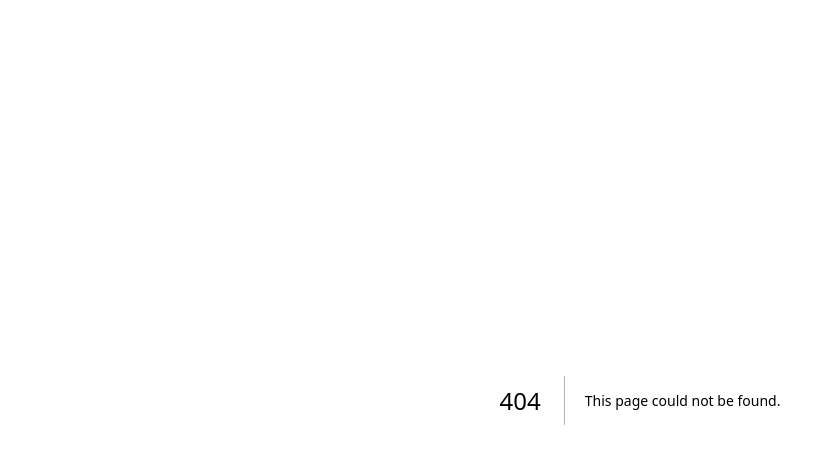
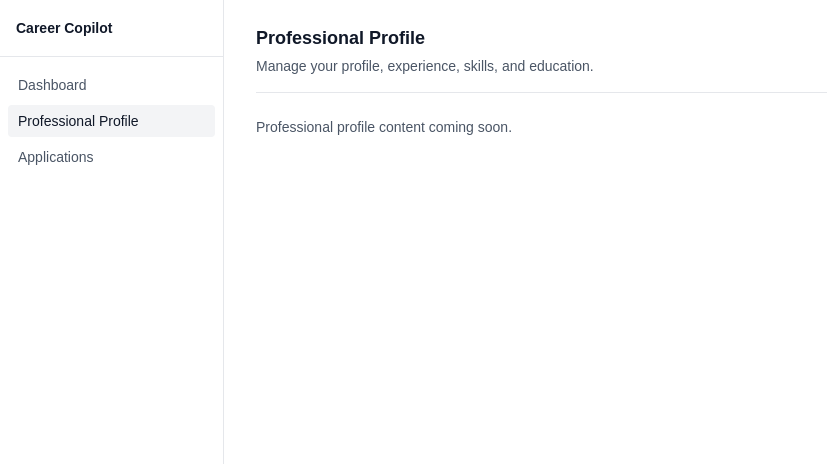
Before and after one commit to FacundoFalcioni2410/career-copilot, a Next.js app: page /profile in a window 1280 px wide. Before the commit this address had no page. Shown: the top 464 px of the page, without its empty margins (0-827 px from the left). Built offline with nearby package versions, Linux system fonts and the light colour scheme.

Commit message:
feat: add base layout with sidebar nav

```diff
--- a/package.json
+++ b/package.json
@@ -1,5 +1,5 @@
 {
-  "name": "career-copilot-web",
+  "name": "career-copilot",
   "version": "0.1.0",
   "private": true,
   "scripts": {
--- /dev/null
+++ b/src/app/applications/page.tsx
@@ -0,0 +1,13 @@
+import PageHeader from "@/components/layout/PageHeader";
+
+export default function ApplicationsPage() {
+  return (
+    <div>
+      <PageHeader
+        title="Applications"
+        description="Track and manage your job applications."
+      />
+      <p className="text-sm text-gray-600">Applications content coming soon.</p>
+    </div>
+  );
+}
--- a/src/app/layout.tsx
+++ b/src/app/layout.tsx
@@ -1,5 +1,6 @@
 import type { Metadata } from "next";
 import { Geist, Geist_Mono } from "next/font/google";
+import AppShell from "@/components/layout/AppShell";
 import "./globals.css";
 
 const geistSans = Geist({
@@ -13,8 +14,8 @@ const geistMono = Geist_Mono({
 });
 
 export const metadata: Metadata = {
-  title: "Create Next App",
-  description: "Generated by create next app",
+  title: "Career Copilot",
+  description: "AI-assisted career and job application management",
 };
 
 export default function RootLayout({ children }: LayoutProps<"/">) {
@@ -23,7 +24,9 @@ export default function RootLayout({ children }: LayoutProps<"/">) {
       lang="en"
       className={`${geistSans.variable} ${geistMono.variable} h-full antialiased`}
     >
-      <body className="min-h-full flex flex-col">{children}</body>
+      <body className="min-h-full flex flex-col">
+        <AppShell>{children}</AppShell>
+      </body>
     </html>
   );
 }
--- a/src/app/page.tsx
+++ b/src/app/page.tsx
@@ -1,69 +1,13 @@
-import Image from "next/image";
+import PageHeader from "@/components/layout/PageHeader";
 
-export default function Home() {
+export default function DashboardPage() {
   return (
-    <div className="flex flex-col flex-1 items-center justify-center bg-zinc-50 font-sans dark:bg-black">
-      <main className="flex flex-1 w-full max-w-3xl flex-col items-center justify-between py-32 px-16 bg-white dark:bg-black sm:items-start">
-        <Image
-          className="dark:invert h-5 w-[100px]"
-          src="/next.svg"
-          alt="Next.js logo"
-          width={100}
-          height={20}
-          priority
-        />
-        <div className="flex flex-col items-center gap-6 text-center sm:items-start sm:text-left">
-          <h1 className="max-w-xs text-3xl font-semibold leading-10 tracking-tight text-black dark:text-zinc-50">
-            To get started, edit the{" "}
-            <code className="rounded bg-black/[.06] px-1.5 py-0.5 font-mono text-[0.9em] dark:bg-white/[.08]">
-              page.tsx
-            </code>{" "}
-            file.
-          </h1>
-          <p className="max-w-md text-lg leading-8 text-zinc-600 dark:text-zinc-400">
-            Looking for a starting point or more instructions? Head over to{" "}
-            <a
-              href="https://vercel.com/templates?framework=next.js&utm_source=create-next-app&utm_medium=appdir-template-tw&utm_campaign=create-next-app"
-              className="font-medium text-zinc-950 dark:text-zinc-50"
-            >
-              Templates
-            </a>{" "}
-            or the{" "}
-            <a
-              href="https://nextjs.org/learn?utm_source=create-next-app&utm_medium=appdir-template-tw&utm_campaign=create-next-app"
-              className="font-medium text-zinc-950 dark:text-zinc-50"
-            >
-              Learning
-            </a>{" "}
-            center.
-          </p>
-        </div>
-        <div className="flex flex-col gap-4 text-base font-medium sm:flex-row">
-          <a
-            className="flex h-12 w-full items-center justify-center gap-2 rounded-full bg-foreground px-5 text-background transition-colors hover:bg-[#383838] dark:hover:bg-[#ccc] md:w-[158px]"
-            href="https://vercel.com/new?utm_source=create-next-app&utm_medium=appdir-template-tw&utm_campaign=create-next-app"
-            target="_blank"
-            rel="noopener noreferrer"
-          >
-            <Image
-              className="dark:invert h-[14px] w-4"
-              src="/vercel.svg"
-              alt="Vercel logomark"
-              width={16}
-              height={14}
-            />
-            Deploy Now
-          </a>
-          <a
-            className="flex h-12 w-full items-center justify-center rounded-full border border-solid border-black/[.08] px-5 transition-colors hover:border-transparent hover:bg-black/[.04] dark:border-white/[.145] dark:hover:bg-[#1a1a1a] md:w-[158px]"
-            href="https://nextjs.org/docs?utm_source=create-next-app&utm_medium=appdir-template-tw&utm_campaign=create-next-app"
-            target="_blank"
-            rel="noopener noreferrer"
-          >
-            Documentation
-          </a>
-        </div>
-      </main>
+    <div>
+      <PageHeader
+        title="Dashboard"
+        description="Overview of your career activity."
+      />
+      <p className="text-sm text-gray-600">Dashboard content coming soon.</p>
     </div>
   );
 }
--- /dev/null
+++ b/src/app/profile/page.tsx
@@ -0,0 +1,15 @@
+import PageHeader from "@/components/layout/PageHeader";
+
+export default function ProfilePage() {
+  return (
+    <div>
+      <PageHeader
+        title="Professional Profile"
+        description="Manage your profile, experience, skills, and education."
+      />
+      <p className="text-sm text-gray-600">
+        Professional profile content coming soon.
+      </p>
+    </div>
+  );
+}
--- /dev/null
+++ b/src/components/layout/AppShell.tsx
@@ -0,0 +1,24 @@
+import NavLinks from "@/components/layout/NavLinks";
+import MobileNav from "@/components/layout/MobileNav";
+
+export default function AppShell({ children }: { children: React.ReactNode }) {
+  return (
+    <div className="flex min-h-full flex-1 flex-col md:flex-row">
+      <aside className="hidden md:flex md:w-56 md:shrink-0 md:flex-col md:border-r md:border-gray-200 md:bg-white">
+        <div className="border-b border-gray-200 px-4 py-4">
+          <span className="text-sm font-semibold text-gray-900">
+            Career Copilot
+          </span>
+        </div>
+        <div className="flex-1 px-2 py-3">
+          <NavLinks />
+        </div>
+      </aside>
+
+      <div className="flex flex-1 flex-col">
+        <MobileNav />
+        <main className="flex-1 bg-white px-6 py-6 md:px-8">{children}</main>
+      </div>
+    </div>
+  );
+}
--- /dev/null
+++ b/src/components/layout/MobileNav.tsx
@@ -0,0 +1,38 @@
+"use client";
+
+import { useState } from "react";
+import NavLinks from "@/components/layout/NavLinks";
+
+export default function MobileNav() {
+  const [isOpen, setIsOpen] = useState(false);
+
+  return (
+    <div className="md:hidden">
+      <div className="flex items-center justify-between border-b border-gray-200 bg-white px-4 py-3">
+        <span className="text-base font-semibold text-gray-900">
+          Career Copilot
+        </span>
+        <button
+          type="button"
+          onClick={() => setIsOpen((open) => !open)}
+          aria-expanded={isOpen}
+          aria-label="Toggle navigation menu"
+          className="rounded-md p-2 text-gray-700 hover:bg-gray-100"
+        >
+          <span className="sr-only">Toggle navigation</span>
+          <div className="flex flex-col gap-1">
+            <span className="block h-0.5 w-5 bg-current" />
+            <span className="block h-0.5 w-5 bg-current" />
+            <span className="block h-0.5 w-5 bg-current" />
+          </div>
+        </button>
+      </div>
+
+      {isOpen && (
+        <div className="border-b border-gray-200 bg-white px-4 py-3">
+          <NavLinks onNavigate={() => setIsOpen(false)} />
+        </div>
+      )}
+    </div>
+  );
+}
--- /dev/null
+++ b/src/components/layout/NavLinks.tsx
@@ -0,0 +1,33 @@
+"use client";
+
+import Link from "next/link";
+import { usePathname } from "next/navigation";
+import { navItems } from "@/lib/nav";
+
+export default function NavLinks({ onNavigate }: { onNavigate?: () => void }) {
+  const pathname = usePathname();
+
+  return (
+    <nav className="flex flex-col gap-1">
+      {navItems.map((item) => {
+        const isActive =
+          item.href === "/" ? pathname === "/" : pathname.startsWith(item.href);
+
+        return (
+          <Link
+            key={item.href}
+            href={item.href}
+            onClick={onNavigate}
+            className={`rounded px-2.5 py-1.5 text-sm ${
+              isActive
+                ? "bg-gray-100 font-medium text-gray-900"
+                : "text-gray-600 hover:bg-gray-50 hover:text-gray-900"
+            }`}
+          >
+            {item.label}
+          </Link>
+        );
+      })}
+    </nav>
+  );
+}
--- /dev/null
+++ b/src/components/layout/PageHeader.tsx
@@ -0,0 +1,16 @@
+export default function PageHeader({
+  title,
+  description,
+}: {
+  title: string;
+  description?: string;
+}) {
+  return (
+    <div className="mb-6 border-b border-gray-200 pb-4">
+      <h1 className="text-lg font-semibold text-gray-900">{title}</h1>
+      {description && (
+        <p className="mt-1 text-sm text-gray-600">{description}</p>
+      )}
+    </div>
+  );
+}
--- /dev/null
+++ b/src/lib/nav.ts
@@ -0,0 +1,10 @@
+export type NavItem = {
+  label: string;
+  href: string;
+};
+
+export const navItems: NavItem[] = [
+  { label: "Dashboard", href: "/" },
+  { label: "Professional Profile", href: "/profile" },
+  { label: "Applications", href: "/applications" },
+];
```
Also changed, not shown: 1 other file (tests, documents, lock files or other folders).
